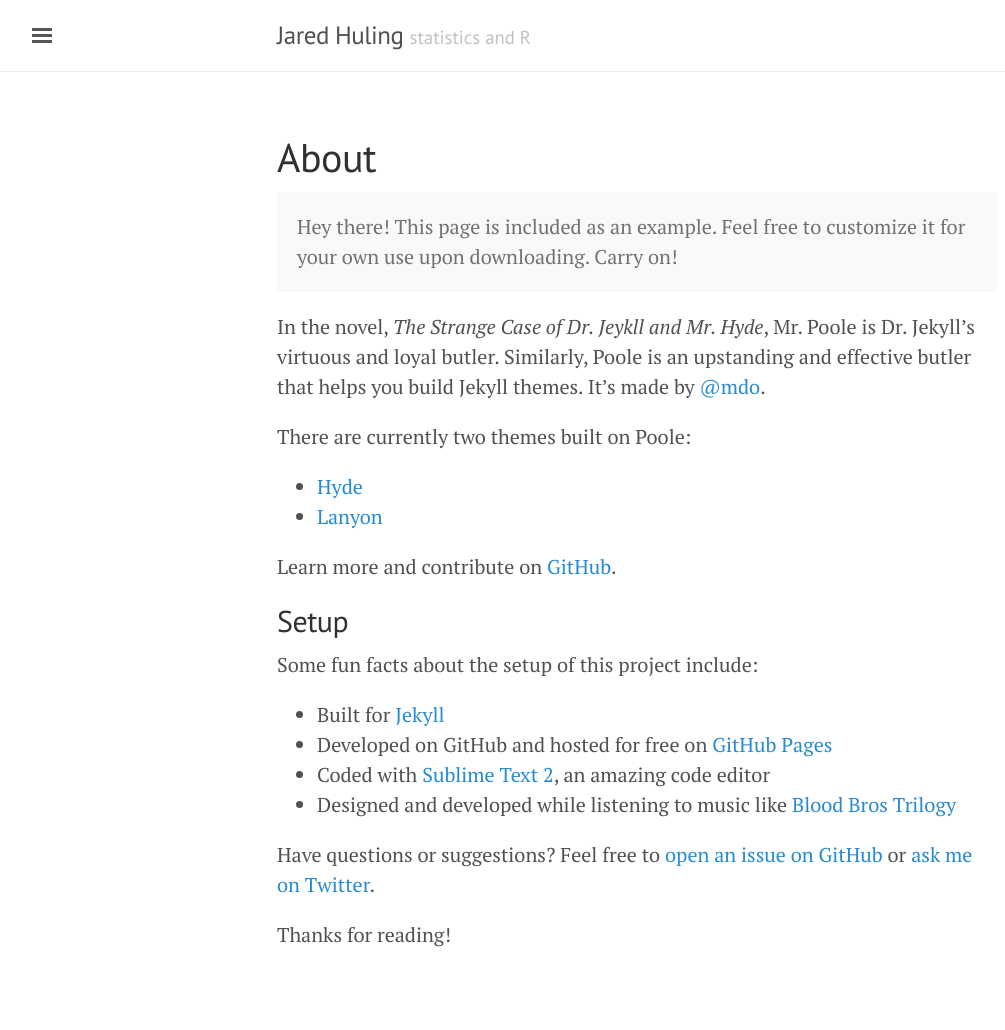
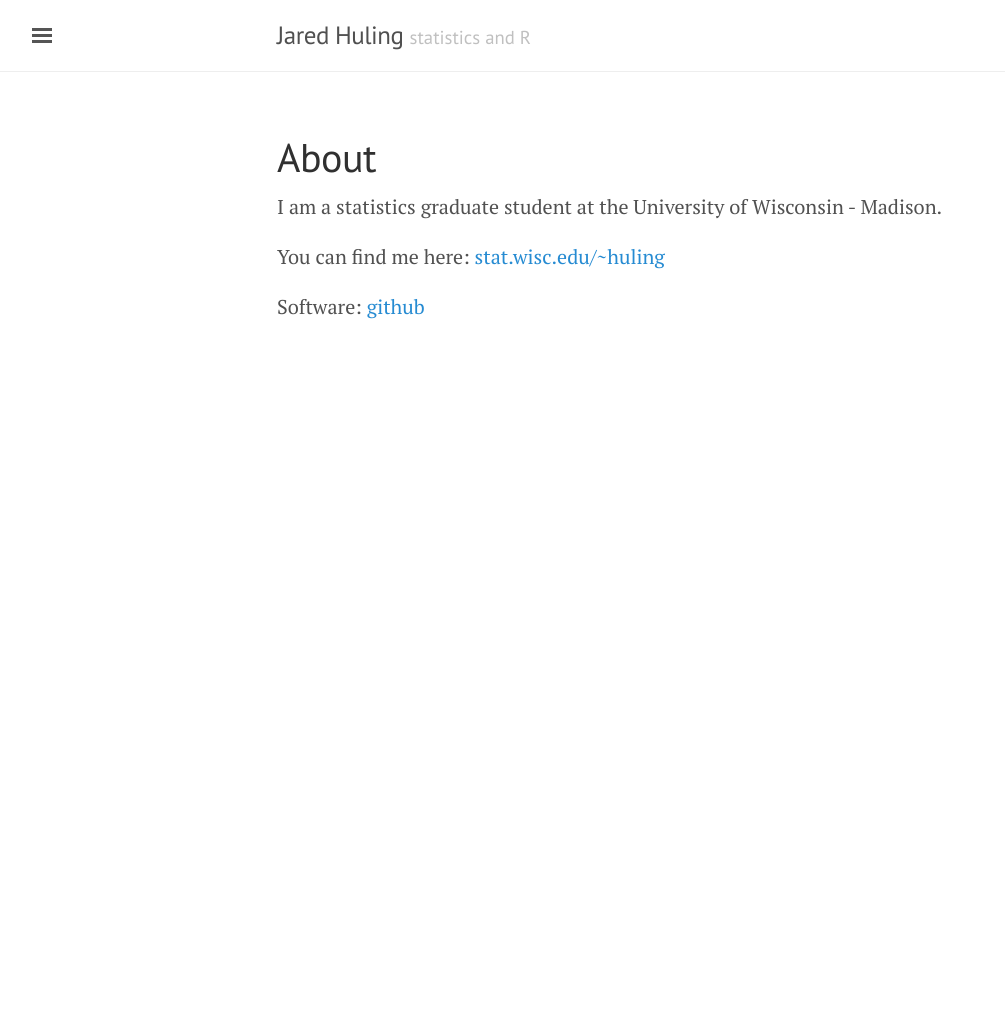
Before and after one commit to jaredhuling/jaredhuling.github.io, a Jekyll site: the page built from about.md, in a window 1280 px wide. Shown: the whole page, without its empty margins (3-1008 px from the left). Built offline with Jekyll 4.4.1, drawn with Linux system fonts in a browser that asks for light colours; after the commit the page ends 900 px from its top, so only the background shows below that.

Commit message:
site changes

```diff
--- a/_config.yml
+++ b/_config.yml
@@ -25,3 +25,6 @@ analytics :
   provider : google
   google :
     tracking_id : 'UA-49091606-1'
+
+github:
+    repo: https://github.com/jaredhuling
--- a/_includes/sidebar.html
+++ b/_includes/sidebar.html
@@ -1,6 +1,7 @@
 <!-- Target for toggling the sidebar `.sidebar-checkbox` is for regular
      styles, `#sidebar-checkbox` for behavior. -->
-<input type="checkbox" class="sidebar-checkbox" id="sidebar-checkbox">
+<!-- <input type="checkbox" class="sidebar-checkbox" id="sidebar-checkbox">-->
+<input type="checkbox" class="sidebar-checkbox" id="sidebar-checkbox" {% if page.title =="Home" %}checked{% endif %}>
 
 <!-- Toggleable sidebar -->
 <div class="sidebar" id="sidebar">
@@ -25,9 +26,9 @@
       {% endif %}
     {% endfor %}
 
-    <a class="sidebar-nav-item" href="{{ site.github.repo }}/archive/v{{ site.version }}.zip">Download</a>
-    <a class="sidebar-nav-item" href="{{ site.github.repo }}">GitHub project</a>
-    <span class="sidebar-nav-item">Currently v{{ site.version }}</span>
+    <!--<a class="sidebar-nav-item" href="{{ site.github.repo }}/archive/v{{ site.version }}.zip">Download</a>-->
+    <a class="sidebar-nav-item" href="{{ site.github.repo }}">GitHub</a>
+    <!--<span class="sidebar-nav-item">Currently v{{ site.version }}</span>-->
   </nav>
 
   <div class="sidebar-item">
--- a/about.md
+++ b/about.md
@@ -3,28 +3,8 @@ layout: page
 title: About
 ---
 
-<p class="message">
-  Hey there! This page is included as an example. Feel free to customize it for your own use upon downloading. Carry on!
-</p>
+I am a statistics graduate student at the University of Wisconsin - Madison.
 
-In the novel, *The Strange Case of Dr. Jeykll and Mr. Hyde*, Mr. Poole is Dr. Jekyll's virtuous and loyal butler. Similarly, Poole is an upstanding and effective butler that helps you build Jekyll themes. It's made by [@mdo](https://twitter.com/mdo).
+You can find me here: [stat.wisc.edu/~huling](http://www.stat.wisc.edu/~huling)
 
-There are currently two themes built on Poole:
-
-* [Hyde](http://hyde.getpoole.com)
-* [Lanyon](http://lanyon.getpoole.com)
-
-Learn more and contribute on [GitHub](https://github.com/poole).
-
-## Setup
-
-Some fun facts about the setup of this project include:
-
-* Built for [Jekyll](http://jekyllrb.com)
-* Developed on GitHub and hosted for free on [GitHub Pages](https://pages.github.com)
-* Coded with [Sublime Text 2](http://sublimetext.com), an amazing code editor
-* Designed and developed while listening to music like [Blood Bros Trilogy](https://soundcloud.com/maddecent/sets/blood-bros-series)
-
-Have questions or suggestions? Feel free to [open an issue on GitHub](https://github.com/poole/issues/new) or [ask me on Twitter](https://twitter.com/mdo).
-
-Thanks for reading!
+Software: [github](http://github.com/jaredhuling)
```
Also changed, not shown: _includes/head.html (+18 -0 lines), _layouts/default.html (+12 -0 lines).
